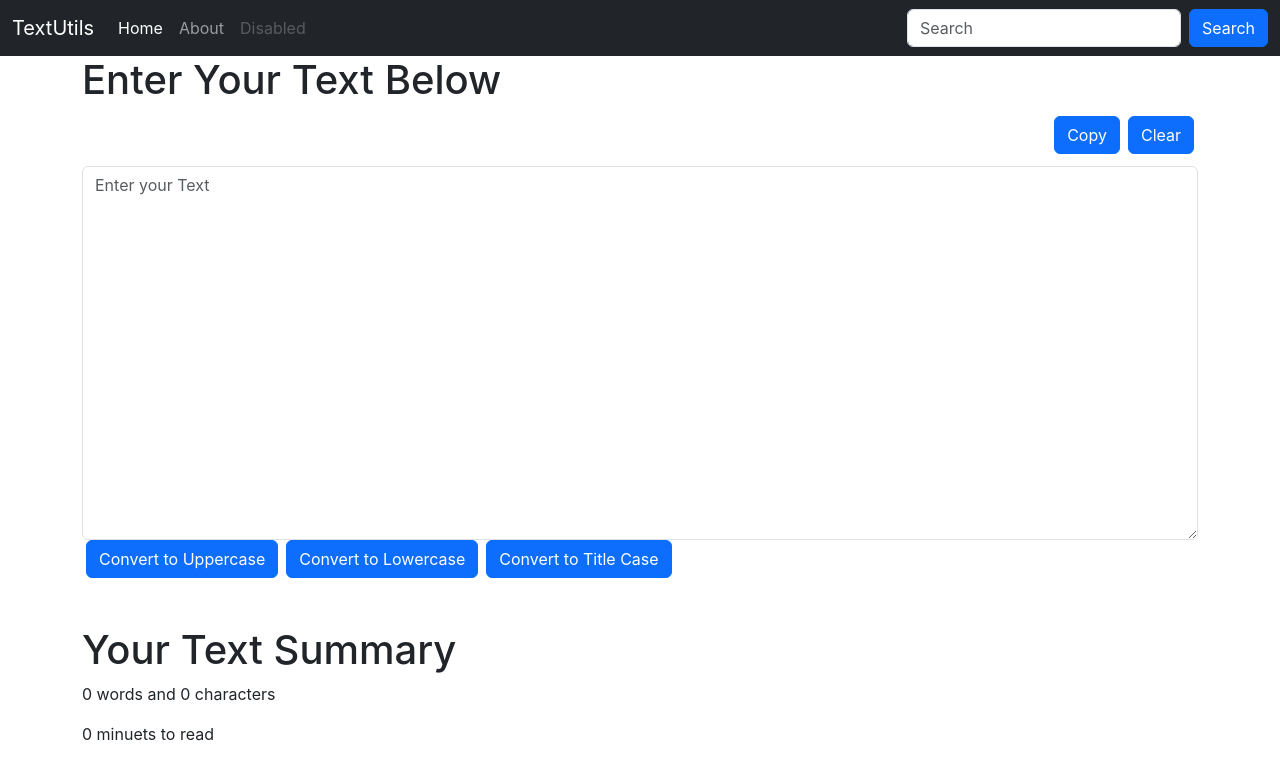
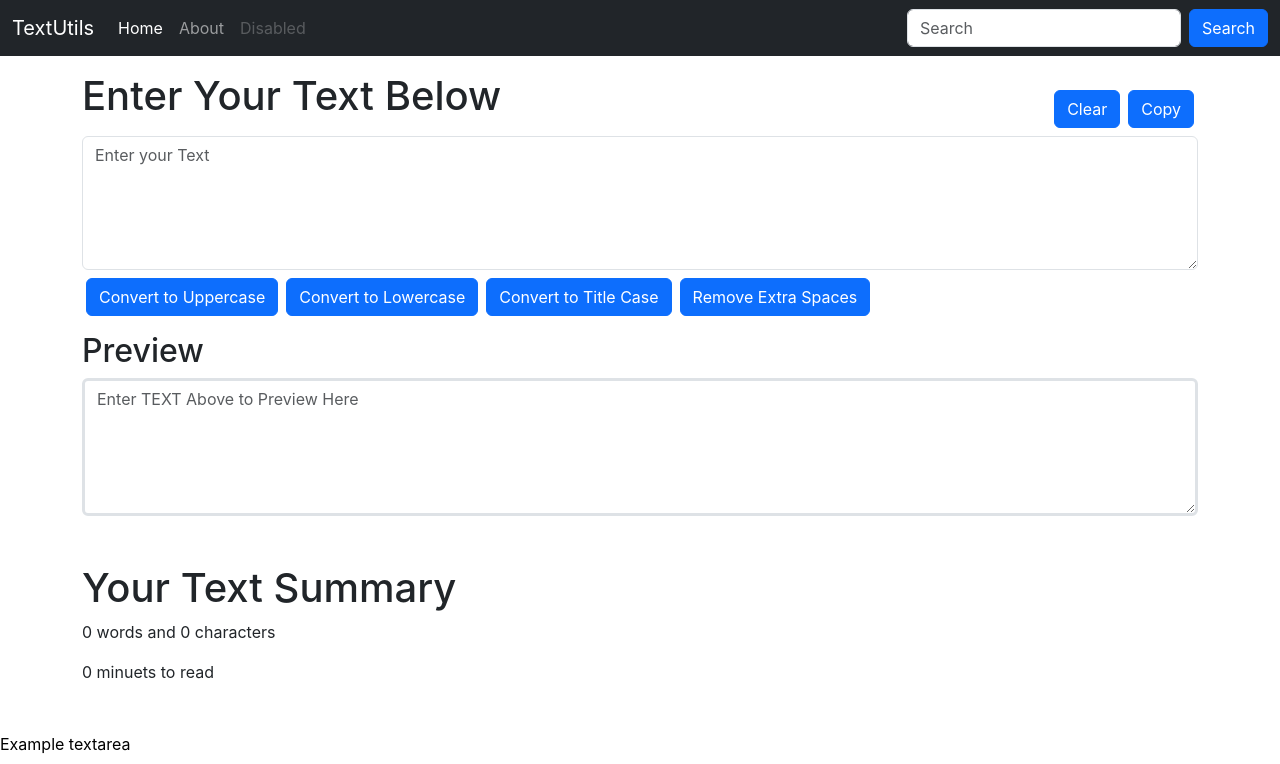
Before and after one commit to HimanshuRawat087/TextUtils, a React (Create React App) app: page / in a window 1280 px wide. Shown: the top 764 px of the page. Built offline with nearby package versions, Linux system fonts and the light colour scheme.

Commit message:
added button to remove extra spaces between text

```diff
--- a/src/Components/Textform.js
+++ b/src/Components/Textform.js
@@ -31,8 +31,13 @@ export default function Textform(props) {
   const copyTextBtn = () => {
     var newtext = document.getElementById("CopyText");
     newtext.select();
-    newtext.setSelectionRange(0,9999);
-    navigator.clipboard.writeText(newtext.value)
+    newtext.setSelectionRange(0, 9999);
+    navigator.clipboard.writeText(newtext.value);
+  };
+
+  const handleExtraSpaces = () => {
+    let newtext = text.split(/[ ]+/);
+    setText(newtext.join(" "))
   };
 
   const handleOnChange = (event) => {
@@ -40,28 +45,27 @@ export default function Textform(props) {
   };
   return (
     <>
-     <h1>{props.heading}</h1>
-      <div className="d-flex flex-row-reverse mb-2">
-        <div className="p-1">
-          <button className="btn btn-primary" onClick={clearTextBtn}>
-            Clear
-          </button>
+      <div className="Container my-3">
+        <div className="d-flex">
+            <h1  className="flex-grow-1">{props.heading}</h1>
+
+            <button className="mx-1 btn btn-primary align-self-end" onClick={clearTextBtn}>
+              Clear
+            </button>
+
+            <button className="mx-1 btn btn-primary align-self-end " onClick={copyTextBtn}>
+              Copy
+            </button>
         </div>
-        <div className="p-1">
-          <button className="btn btn-primary" onClick={copyTextBtn}>
-            Copy
-          </button>
-        </div>
-      </div>
-      <div className="Container">
+
         <textarea
-          className="form-control"
-          id="CopyText"
+          className="form-control my-2"
           placeholder="Enter your Text"
           value={text}
           onChange={handleOnChange}
-          rows="15"
+          rows="5"
         ></textarea>
+
         <button className="btn btn-primary mx-1" onClick={handleUpBtn}>
           Convert to Uppercase
         </button>
@@ -73,8 +77,23 @@ export default function Textform(props) {
         <button className="btn btn-primary mx-1" onClick={handleTitleBtn}>
           Convert to Title Case
         </button>
+
+        <button className="btn btn-primary mx-1" onClick={handleExtraSpaces}>
+          Remove Extra Spaces
+        </button>
       </div>
 
+      <div className="Container my-3">
+        <h2>Preview</h2>
+        <textarea
+          className="border-3 form-control"
+          value={text}
+          id="CopyText"
+          placeholder="Enter TEXT Above to Preview Here"
+          readOnly={true}
+          rows="5"
+        ></textarea>
+      </div>
       <div className="Container my-5">
         <h1>Your Text Summary</h1>
         <p>
@@ -82,9 +101,6 @@ export default function Textform(props) {
           {text.length - (text.split(" ").length - 1)} characters
         </p>
         <p>{0.008 * (text.split(" ").length - 1)} minuets to read</p>
-
-        <h2>Preview</h2>
-        <p className="border-3">{text}</p>
       </div>
     </>
   );
```
